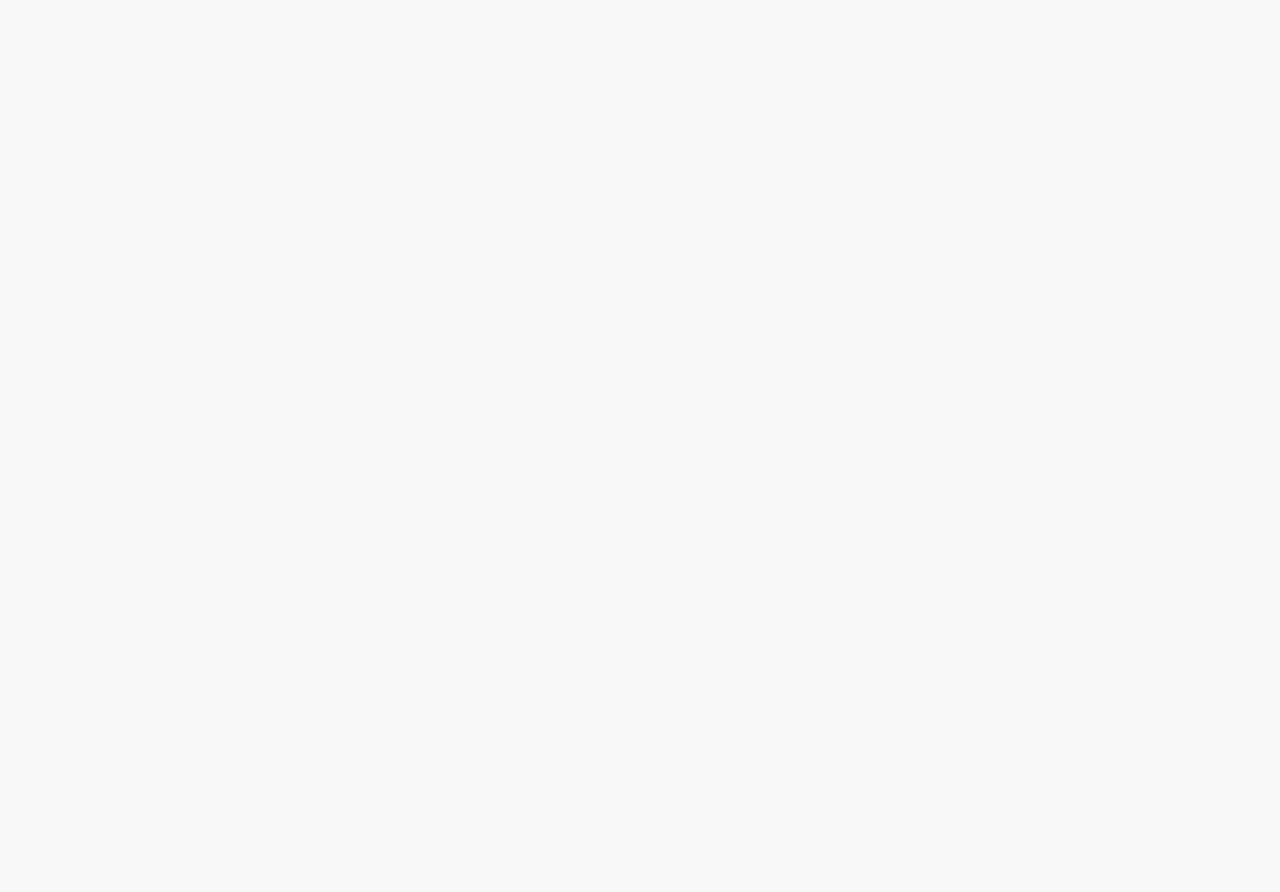
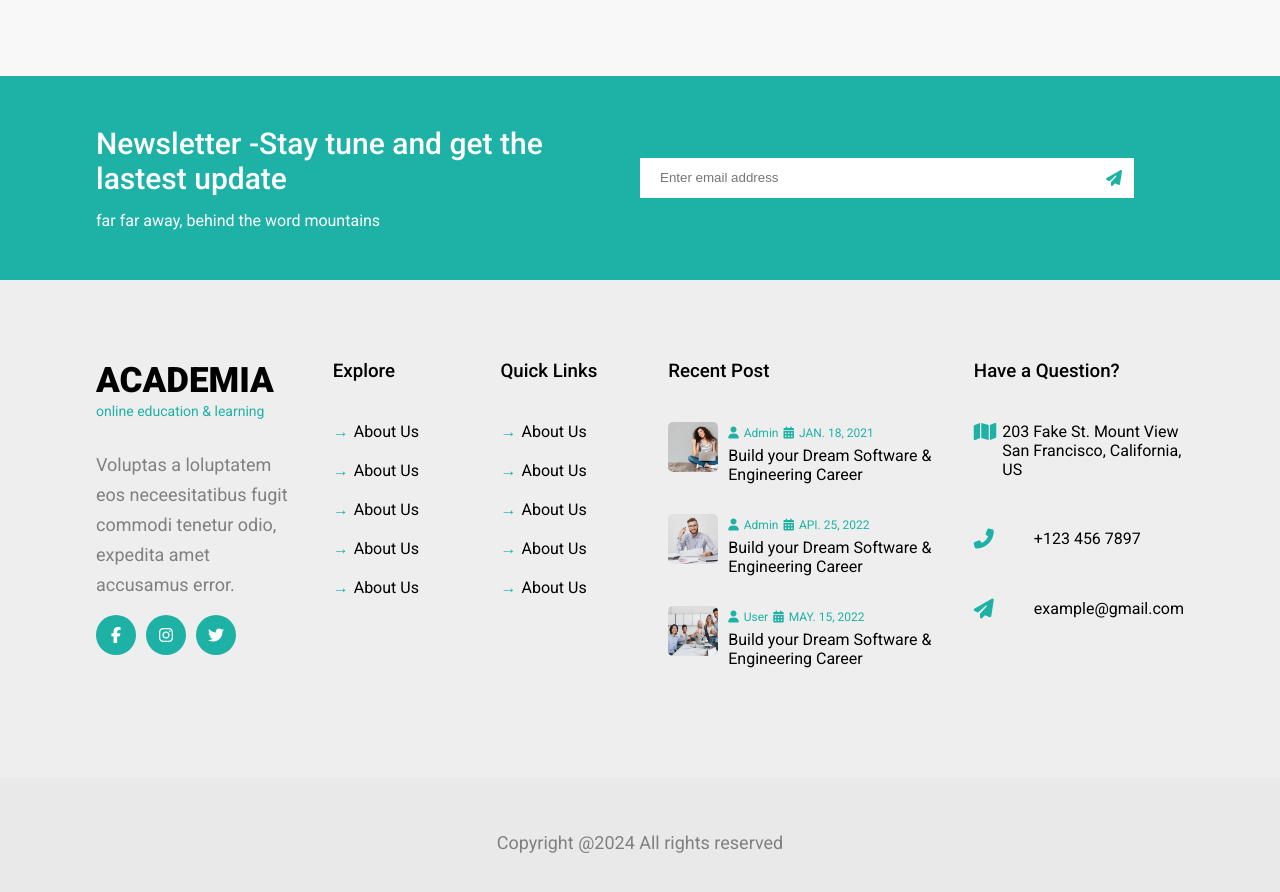
Before and after one commit to amv493/educational-website-react, a React (Create React App) app: page /journal in a window 1280 px wide. Shown: the part 1940-2832 px from the top of the page. Before the commit the page ends 1966 px from the top, so only its background shows below. Built offline with nearby package versions, Linux system fonts and the light colour scheme.

Commit message:
Added a footer section to webpage

```diff
--- a/src/App.js
+++ b/src/App.js
@@ -8,6 +8,7 @@
 import Price from "./components/pricing/Price"
 import Blog from "./components/blog/Blog"
 import Contact from "./components/contact/Contact"
+import Footer from "./components/common/footer/Footer"
 
 
 function App() {
@@ -24,6 +25,7 @@
           <Route path='/journal' exact component={ Blog } />
           <Route path='/contact' exact component={ Contact } />
         </Switch>
+        <Footer />
       </Router>
     </>
   )
--- /dev/null
+++ b/src/components/common/footer/Footer.jsx
@@ -0,0 +1,102 @@
+import React from 'react'
+import './footer.css'
+import { blog } from '../../../dummydata'
+
+const Footer = () => {
+  return (
+    <>
+        <section className='newsletter'>
+            <div className="container flexSB">
+                <div className="left row">
+                    <h1>Newsletter -Stay tune and get the lastest update</h1>
+                    <span>far far away, behind the word mountains</span>
+                </div>
+                <div className="right row">
+                    <input type='text' placeholder='Enter email address' />
+                    <i className='fa fa-paper-plane'></i>
+                </div>
+            </div>
+        </section>
+
+        <footer>
+            <div className="container padding">
+                <div className="box logo">
+                    <h1>ACADEMIA</h1>
+                    <span>online education & learning</span>
+                    <p>Voluptas a loluptatem eos neceesitatibus fugit commodi tenetur odio, expedita amet accusamus error.</p>
+                    <i className='fab fa-facebook-f icon'></i>
+                    <i className='fab fa-instagram icon'></i>
+                    <i className='fab fa-twitter icon'></i>
+                </div>
+                <div className="box link">
+                    <h3>Explore</h3>
+                    <ul>
+                        <li>About Us</li>
+                        <li>About Us</li>
+                        <li>About Us</li>
+                        <li>About Us</li>
+                        <li>About Us</li>
+                    </ul>
+                </div>
+                <div className="box link">
+                <h3>Quick Links</h3>
+                    <ul>
+                        <li>About Us</li>
+                        <li>About Us</li>
+                        <li>About Us</li>
+                        <li>About Us</li>
+                        <li>About Us</li>
+                    </ul>
+                </div>
+                <div className="box">
+                    <h3>Recent Post</h3>
+                    {blog.slice(0,3).map((val) => {
+                       return (
+                            <div className="items flexSB">
+                                <div className="img">
+                                    <img src={val.cover} alt="" />
+                                </div>
+                                <div className="text">
+                                    <span>
+                                        <i className='fa fa-user'></i>
+                                        <label htmlFor=''>{val.type}</label>
+                                    </span>
+                                     <span>
+                                        <i className='fa fa-calendar-alt'></i>
+                                        <label htmlFor=''>{val.date}</label>
+                                     </span>
+                                     <h4>{val.title}</h4>
+                                </div>
+                            </div>
+                       )
+                    })}
+                </div>
+                <div className="box last">
+                    <h3>Have a Question?</h3>
+                    <ul>
+                        <li>
+                            <i className='fa fa-map'></i>
+                            203 Fake St. Mount View San Francisco, California, US
+                        </li>
+                        <li>
+                            <i className='fa fa-phone-alt'></i>
+                            +123 456 7897
+                        </li>
+                        <li>
+                            <i className='fa fa-paper-plane'></i>
+                            example@gmail.com
+                        </li>
+                    </ul>
+                </div>
+            </div>
+        </footer>
+        <div className="legal">
+            <p>
+                Copyright @2024 All rights reserved
+            </p>
+        </div>
+    </>
+  )
+}
+
+export default Footer
--- /dev/null
+++ b/src/components/common/footer/footer.css
@@ -0,0 +1,134 @@
+.newsletter {
+    background-color: #1eb2a6;
+    margin-top: 50px;
+    padding: 50px 0;
+    color: #fff;
+}
+
+.newsletter .left,
+.newsletter .right {
+    padding-right: 50px;
+}
+
+.newsletter h1 {
+    color: #fff;
+    font-size: 30px;
+    font-weight: 500;
+    margin-bottom: 15px;
+}
+
+.newsletter .right {
+    display: flex;
+    justify-content: space-between;
+    align-items: center;
+}
+
+.newsletter input {
+    width: 100%;
+    padding: 20px;
+    border: none;
+    outline: none;
+    height: 30px;
+}
+
+.newsletter i {
+    padding: 12px;
+    color: #1eb2a6;
+    background-color: #fff;
+}
+
+footer {
+    background-color: #eeeeee;
+}
+
+footer .container {
+    display: grid;
+    grid-template-columns: 3fr 2fr 2fr 4fr 3fr;
+    grid-gap: 30px;
+}
+
+/*-------------media query---------------*/
+
+@media screen and (max-width:768px) {
+    footer .container {
+        display: grid;
+        grid-template-columns: repeat(2, 1fr);
+        grid-gap: 30px;
+    }
+}
+
+/*-----------------end-------------------*/
+
+footer .logo span {
+    color: #1eb2a6;
+    font-size: 14px;
+}
+
+footer .logo p {
+    color: grey;
+    margin: 30px 0 15px 0;
+}
+
+footer .logo .icon {
+    background-color: #1eb2a6;
+    color: white;
+    margin-right: 10px;
+}
+
+footer h3 {
+    margin-bottom: 40px;
+    font-weight: 500;
+}
+
+footer ul li {
+    margin-bottom: 20px;
+}
+
+footer .link li::before {
+    content: "→";
+    color: #1eb2a6;
+    margin-right: 5px;
+}
+
+footer .items {
+    margin-bottom: 30px;
+}
+
+footer .items img {
+    width: 50px;
+    height: 50px;
+    border-radius: 5px;
+    margin-right: 10px;
+    object-fit: cover;
+}
+
+footer .items span,
+footer .items i {
+    font-size: 12px;
+    color: #1eb2a6;
+    margin-right: 5px;
+    text-transform: capitalize;
+}
+
+footer h4 {
+    font-weight: 400;
+    margin-top: 5px;
+}
+
+footer .last ul li {
+    display: flex;
+    margin-bottom: 50px;
+}
+
+footer .last i {
+    width: 60px;
+    font-size: 20px;
+    color: #1eb2a6;
+}
+
+.legal {
+    text-align: center;
+    padding: 50px 0;
+    color: grey;
+    background-color: #e9e9e9;
+}
```
